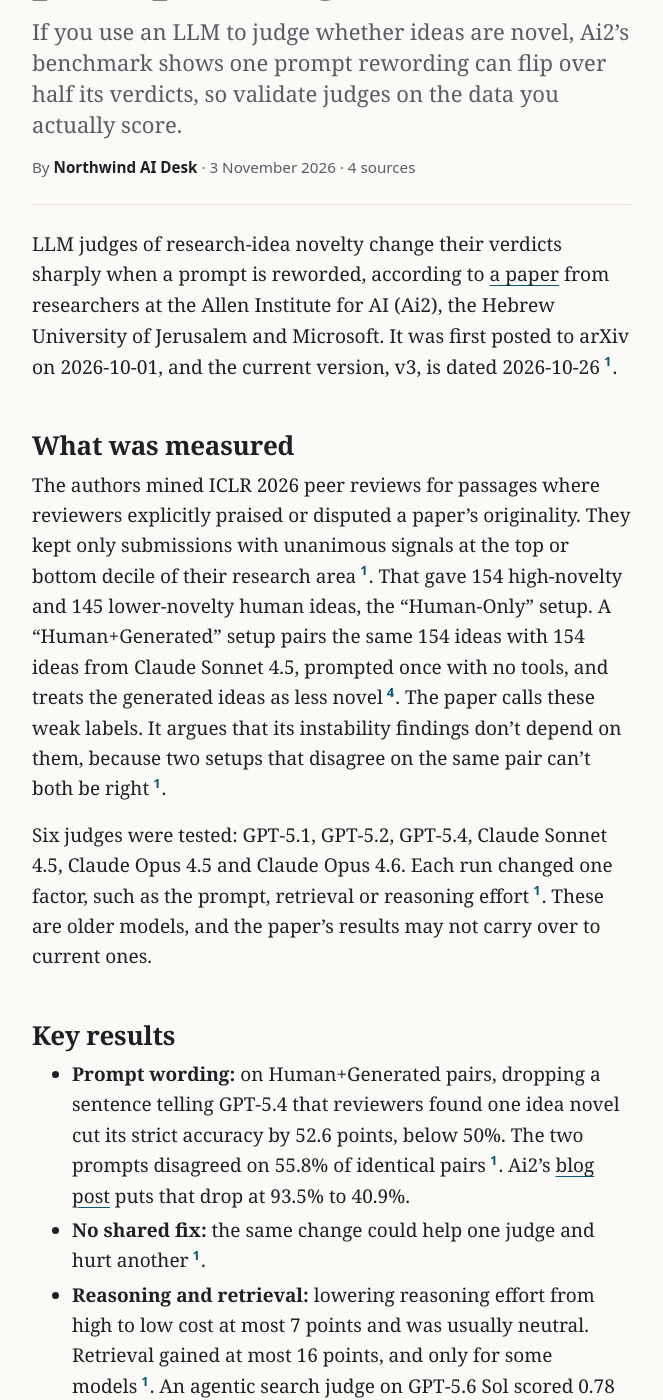
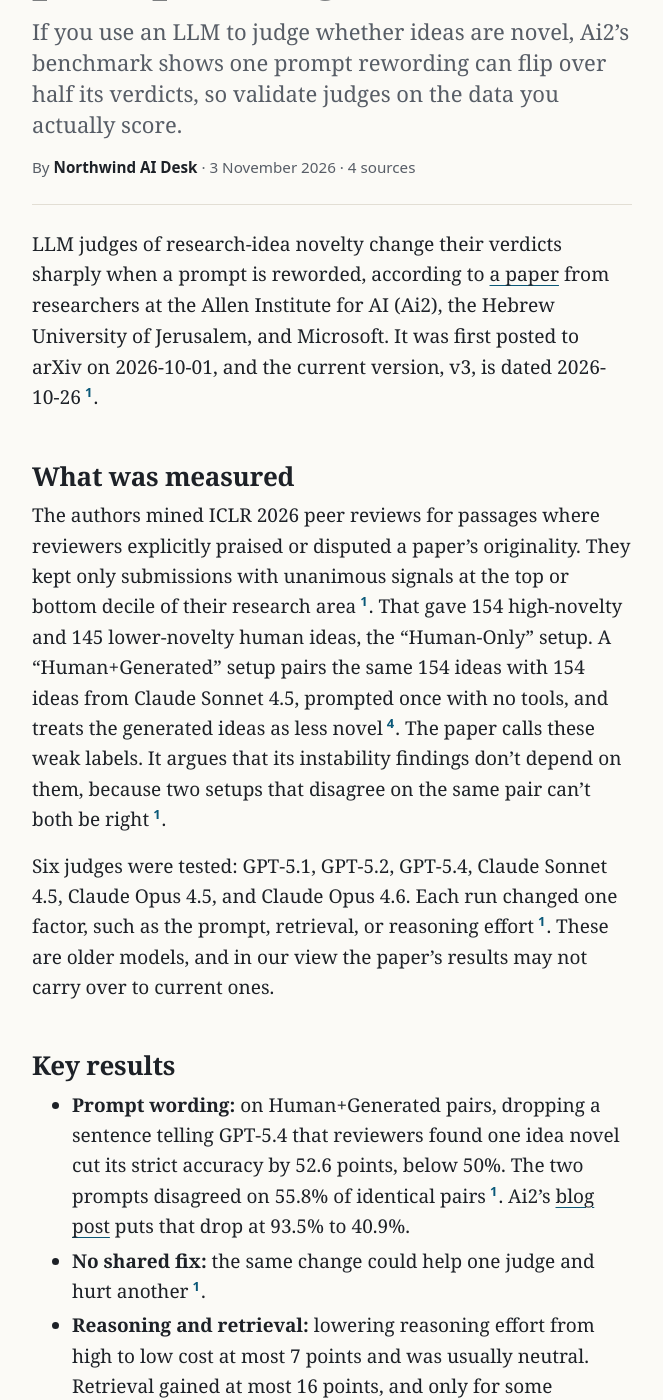
Before and after one commit to northwind-press/northwind-press.github.io, a Jekyll site: the page built from _posts/2026-11-03-ai2-novelty-judges-unstable.md, in a window 1280 px wide and 1400 px high, scrolled down 418 px. Shown: the whole window, without its empty margins (308-971 px from the left). Built offline with Jekyll 4.4.1, drawn with Linux system fonts in a browser that asks for light colours; some of the changed text lies outside the part shown.

Commit message:
Copy: serial commas; label our view on older models; split novelty-only and design-space limits
Co-Authored-By: Claude Opus 5.5 <noreply@anthropic.com>

```diff
--- a/_posts/2026-11-03-ai2-novelty-judges-unstable.md
+++ b/_posts/2026-11-03-ai2-novelty-judges-unstable.md
@@ -26,13 +26,13 @@ sources:
 corrections: []
 ---
 
-LLM judges of research-idea novelty change their verdicts sharply when a prompt is reworded, according to [a paper](https://arxiv.org/abs/2610.02022) from researchers at the Allen Institute for AI (Ai2), the Hebrew University of Jerusalem and Microsoft. It was first posted to arXiv on 2026-10-01, and the current version, v3, is dated 2026-10-26{% include cite.html n=1 %}.
+LLM judges of research-idea novelty change their verdicts sharply when a prompt is reworded, according to [a paper](https://arxiv.org/abs/2610.02022) from researchers at the Allen Institute for AI (Ai2), the Hebrew University of Jerusalem, and Microsoft. It was first posted to arXiv on 2026-10-01, and the current version, v3, is dated 2026-10-26{% include cite.html n=1 %}.
 
 ## What was measured
 
 The authors mined ICLR 2026 peer reviews for passages where reviewers explicitly praised or disputed a paper's originality. They kept only submissions with unanimous signals at the top or bottom decile of their research area{% include cite.html n=1 %}. That gave 154 high-novelty and 145 lower-novelty human ideas, the "Human-Only" setup. A "Human+Generated" setup pairs the same 154 ideas with 154 ideas from Claude Sonnet 4.5, prompted once with no tools, and treats the generated ideas as less novel{% include cite.html n=4 %}. The paper calls these weak labels. It argues that its instability findings don't depend on them, because two setups that disagree on the same pair can't both be right{% include cite.html n=1 %}.
 
-Six judges were tested: GPT-5.1, GPT-5.2, GPT-5.4, Claude Sonnet 4.5, Claude Opus 4.5 and Claude Opus 4.6. Each run changed one factor, such as the prompt, retrieval or reasoning effort{% include cite.html n=1 %}. These are older models, and the paper's results may not carry over to current ones.
+Six judges were tested: GPT-5.1, GPT-5.2, GPT-5.4, Claude Sonnet 4.5, Claude Opus 4.5, and Claude Opus 4.6. Each run changed one factor, such as the prompt, retrieval, or reasoning effort{% include cite.html n=1 %}. These are older models, and in our view the paper's results may not carry over to current ones.
 
 ## Key results
 
```
Also changed, not shown: other parts of _posts/2026-11-03-ai2-novelty-judges-unstable.md (+1 -1 lines).
